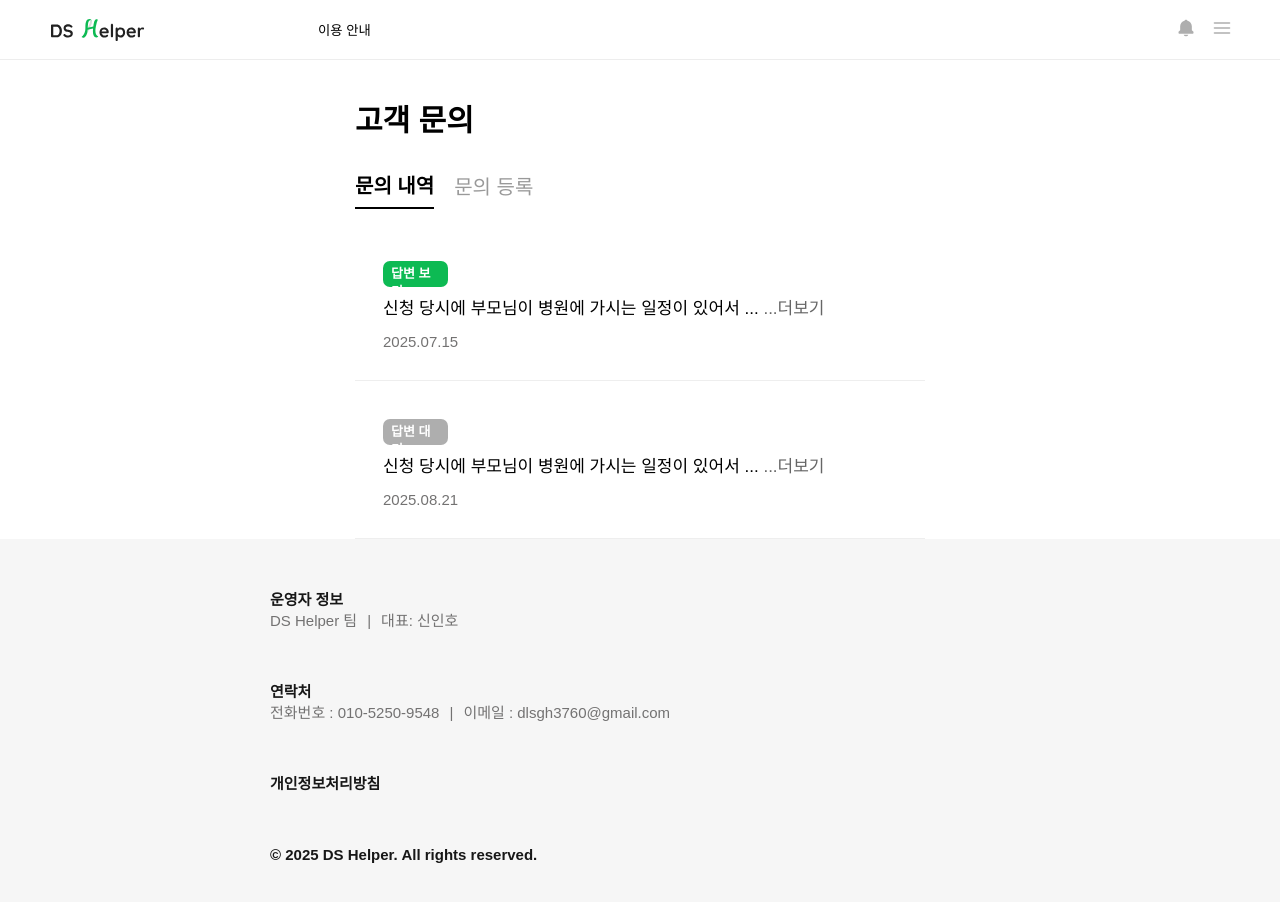
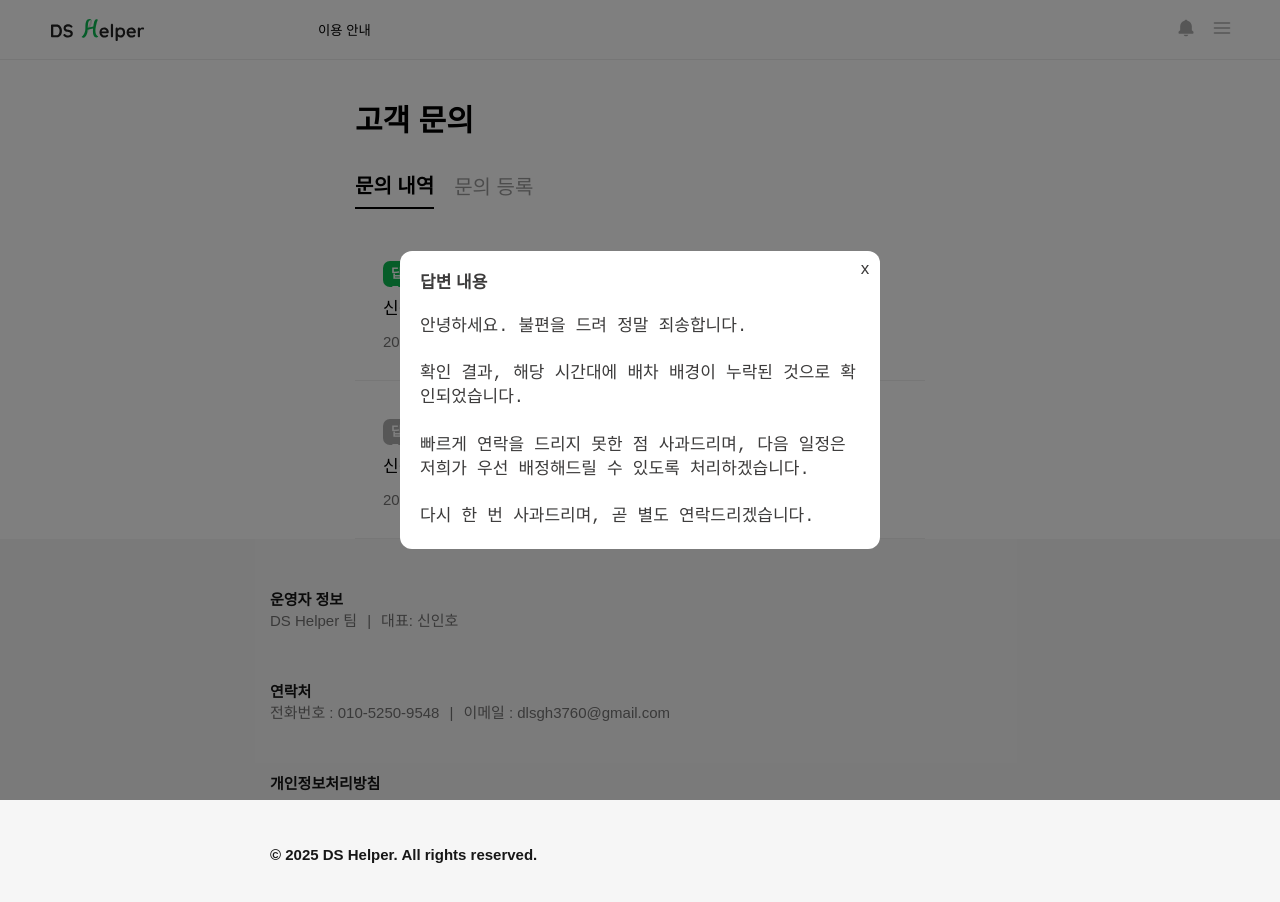
Before and after one commit to DS-Helper/frontend, a Next.js app: page /customer in a window 1280 px wide. Both pictures are taken after a click on the element "답변 보기". Shown: the top 902 px of the page. Built offline with nearby package versions, Linux system fonts and the light colour scheme.

Commit message:
답변 결과 모달 추가

```diff
--- a/src/pages/customer.tsx
+++ b/src/pages/customer.tsx
@@ -37,17 +37,19 @@ export default function Customer(){
         if (!answer) return; // 답변 없는 경우 클릭 x
         setSelectedAnswer(answer);
         setModalOpen(true);
-    }
+    };
+
     const closeModal = () => {
         setSelectedAnswer(null);
         setModalOpen(false);
-    }
+    };
 
     const handleSubmit = (e: React.FormEvent) => {
         e.preventDefault();
         // API 요청이나 처리 로직 추가하기
         console.log({ inquiryType, content });
-    }
+    };
+
     return (
         <div className={cn("background")}>
             <div className={cn("customer")}>
@@ -110,20 +112,20 @@ export default function Customer(){
                                     </select>
                             </div>
                         </form>
-
                     )}
                 </div>
             </div>
 
-
-            {/* {isModalOpen && (
+            {/* 답변 내용 모달 */}
+            {isModalOpen && (
                 <div className={cn("modalOverlay")} onClick={closeModal}>
                     <div className={cn("modalContent")} onClick={(e) => e.stopPropagation()}>
                         <h2>답변 내용</h2>
-                        <button className={cn("closeBtn")} onClick={closeModal}>×</button>
+                        <button className={cn("closeBtn")} onClick={closeModal}>x</button>
                         <pre className={cn("answerText")}>{selectedAnswer}</pre>
                     </div>
-            )} */}
+                </div>
+            )}
         </div>
     );
 }
--- a/src/styles/Customer.module.scss
+++ b/src/styles/Customer.module.scss
@@ -112,3 +112,48 @@
         color: #737272;
     }
 }
+
+.modalOverlay{
+    position: fixed;
+    top: 0; bottom: 0;
+    width:100%;
+    height:100%;
+    background: rgba(0,0,0,0.5);
+    display: flex;
+    align-items: center;
+    justify-content: center;
+    z-index: 9999;
+}
+
+.modalContent{
+    background: white;
+    padding: 20px;
+    border-radius: 12px;
+    max-width: 480px;
+    width: 100%;
+    position: relative;
+
+    h2{
+        font-size: 17px;
+        color: #3c3b3b;
+        padding-bottom: 2rem;
+    }
+}
+.closeBtn{
+    position: absolute;
+    width: 14px;
+    height: 14px;
+    right: 8px;
+    top: 8px;
+    border: 2px;
+    font-size: 17px;
+    color: #3c3b3b;
+    cursor: pointer;
+}
+.answerText{
+    font: Pretendard;
+    white-space: pre-wrap;
+    font-size: 17px;
+    color: #3c3b3b;
+    //line-height:170%;
+}
```
